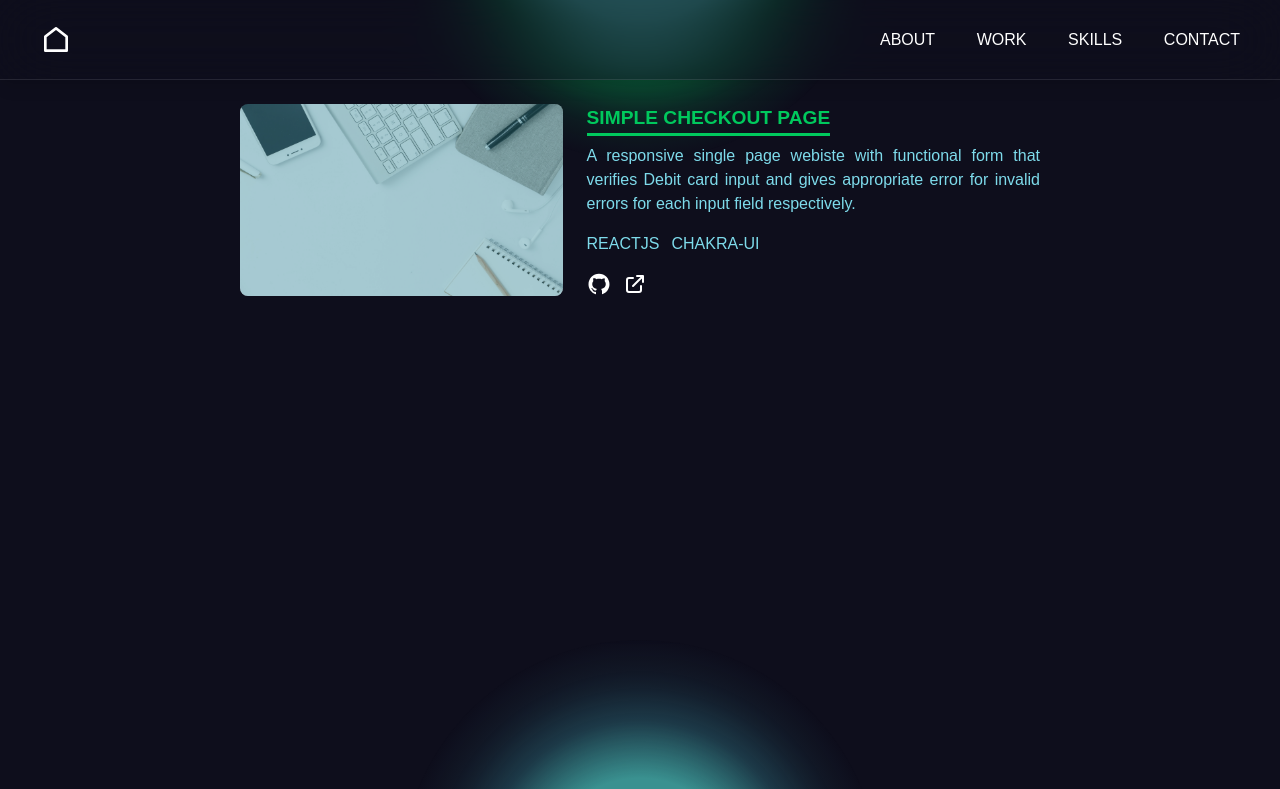
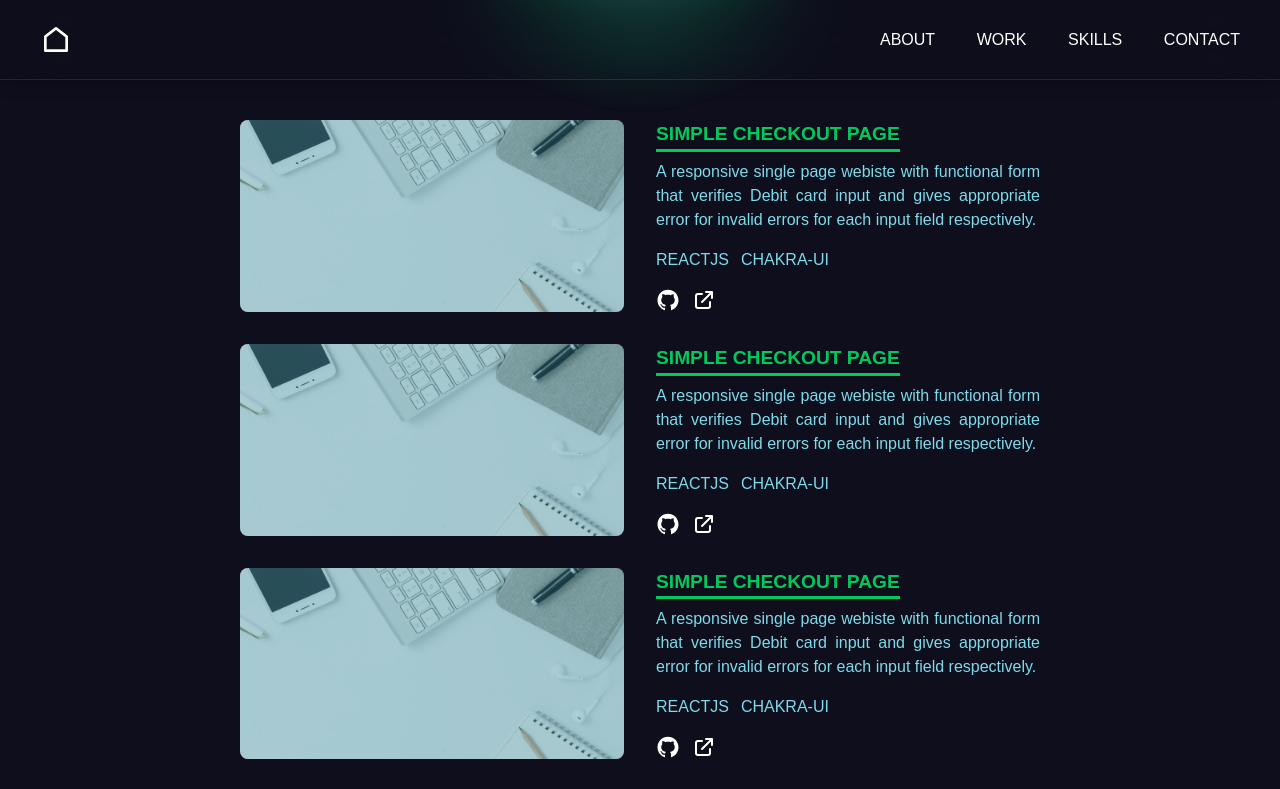
Before and after one commit to Christianey/portfolio, a Next.js app: page /work in a window 1280 px wide. Shown: the top 789 px of the page. Built offline with nearby package versions, Linux system fonts and the light colour scheme; a web font is replaced by a local one.

Commit message:
demo work card

```diff
--- /dev/null
+++ b/components/work/WorkCard.jsx
@@ -0,0 +1,104 @@
+import { Box, Flex, Image as Img, Text } from "@chakra-ui/react";
+import { HiOutlineExternalLink } from "react-icons/hi";
+import { AiFillGithub } from "react-icons/ai";
+import Image from "next/image";
+
+const WorkCard = () => {
+  return (
+    <Flex
+      color={"white"}
+      gridGap={["1rem", "2%", "2%", "2%"]}
+      cursor={"pointer"}
+      transition={"all .2s ease-in-out"}
+      wrap={"wrap"}
+      w="100%"
+      justify={"space-between"}
+      sx={{
+        "&": {
+          " > div": {
+            flexBasis: ["100%", "48%", "48%", "48%"],
+          },
+          _hover: {
+            // gridGap: "2rem",
+            "& > .img-wrapper > div": {
+              boxShadow: "lg",
+              // transform: "scale(1.1)",
+              "&::before": {
+                opacity: 0,
+              },
+            },
+          },
+        },
+      }}
+    >
+      <Box className="img-wrapper" minH={"10rem"}>
+        <Flex
+          width={"100%"}
+          height={"100%"}
+          borderRadius={"lg"}
+          color={"white"}
+          overflow={"hidden"}
+          pos={"relative"}
+          transition={"transform .3s ease-in-out"}
+          _before={{
+            content: "''",
+            pos: "absolute",
+            w: "100%",
+            h: "100%",
+            bg: "secondary",
+            opacity: "0.4",
+            zIndex: 1,
+            transition: "opacity 0.2s ease-in-out",
+          }}
+        >
+          <Img
+            as={Image}
+            width={"100%"}
+            height={"100%"}
+            layout={"fill"}
+            objectFit={"cover"}
+            src="/bg.jpeg"
+          />
+        </Flex>
+      </Box>
+      <Flex direction={"column"}>
+        <Text
+          mb={2}
+          textTransform={"uppercase"}
+          borderBottom={"3px solid"}
+          borderBottomColor={"primary"}
+          alignSelf={"start"}
+          fontSize={"1.2rem"}
+          fontWeight={"bold"}
+          color={"primary"}
+        >
+          {" "}
+          Simple Checkout Page
+        </Text>
+        <Text mb={4} textAlign={"justify"} color={"#7edbeb"}>
+          A responsive single page webiste with functional form that verifies
+          Debit card input and gives appropriate error for invalid errors for
+          each input field respectively.
+        </Text>
+        <Flex
+          gridGap={3}
+          mb={4}
+          sx={{
+            "& > .chakra-text": {
+              color: "#7edbeb",
+            },
+          }}
+        >
+          <Text>REACTJS</Text>
+          <Text>CHAKRA-UI</Text>
+        </Flex>
+        <Flex gridGap={3}>
+          <AiFillGithub size={"1.5rem"} />
+          <HiOutlineExternalLink size={"1.5rem"} />
+        </Flex>
+      </Flex>
+    </Flex>
+  );
+};
+
+export default WorkCard;
--- a/pages/work.jsx
+++ b/pages/work.jsx
@@ -1,112 +1,21 @@
-import { Flex, Image as Img, Text } from "@chakra-ui/react";
-import { HiOutlineExternalLink } from "react-icons/hi";
-import { AiFillGithub } from "react-icons/ai";
-import Image from "next/image";
-
-const ProjectCard = () => {
-  return (
-    <Flex
-      color={"white"}
-      gridGap={6}
-      cursor={"pointer"}
-      transition={"all .2s ease-in-out"}
-      sx={{
-        "&": {
-          _hover: {
-            gridGap: "2rem",
-            "& > .img-wrapper": {
-              boxShadow: "lg",
-              transform: "scale(1.1)",
-              "&::before": {
-                opacity: 0,
-              },
-            },
-          },
-        },
-      }}
-    >
-      <Flex
-        className="img-wrapper"
-        width={"100%"}
-        height={"100%"}
-        borderRadius={"lg"}
-        color={"white"}
-        overflow={"hidden"}
-        pos={"relative"}
-        transition={"transform .3s ease-in-out"}
-        _before={{
-          content: "''",
-          pos: "absolute",
-          w: "100%",
-          h: "100%",
-          bg: "secondary",
-          opacity: "0.4",
-          zIndex: 1,
-          transition: "opacity 0.2s ease-in-out",
-        }}
-      >
-        <Img
-          as={Image}
-          width={"100%"}
-          height={"100%"}
-          layout={"fill"}
-          objectFit={"cover"}
-          src="/bg.jpeg"
-        />
-      </Flex>
-      <Flex direction={"column"}>
-        <Text
-          mb={2}
-          textTransform={"uppercase"}
-          borderBottom={"3px solid"}
-          borderBottomColor={"primary"}
-          alignSelf={"start"}
-          fontSize={"1.2rem"}
-          fontWeight={"bold"}
-          color={"primary"}
-        >
-          {" "}
-          Simple Checkout Page
-        </Text>
-        <Text mb={4} textAlign={"justify"} color={"#7edbeb"}>
-          A responsive single page webiste with functional form that verifies
-          Debit card input and gives appropriate error for invalid errors for
-          each input field respectively.
-        </Text>
-        <Flex
-          gridGap={3}
-          mb={4}
-          sx={{
-            "& > .chakra-text": {
-              color: "#7edbeb",
-            },
-          }}
-        >
-          <Text>REACTJS</Text>
-          <Text>CHAKRA-UI</Text>
-        </Flex>
-        <Flex gridGap={3}>
-          <AiFillGithub size={"1.5rem"} />
-          <HiOutlineExternalLink size={"1.5rem"} />
-        </Flex>
-      </Flex>
-    </Flex>
-  );
-};
+import { Flex } from "@chakra-ui/react";
+import WorkCard from "../components/work/WorkCard";
 
 const Work = () => {
   return (
     <Flex
       wrap={"wrap"}
-      py={[4, 4, 4, 6]}
-      gridGap={4}
+      py={[6, 6, 6, 10]}
+      gridGap={8}
       maxW={"50rem"}
       justify={"space-around"}
-      flexWrap={"wrap"}
       mx={"auto"}
-      // mb="10"
     >
-      <ProjectCard />
+      <WorkCard />
+      <WorkCard />
+      <WorkCard />
+      <WorkCard />
+      <WorkCard />
     </Flex>
   );
 };
```
